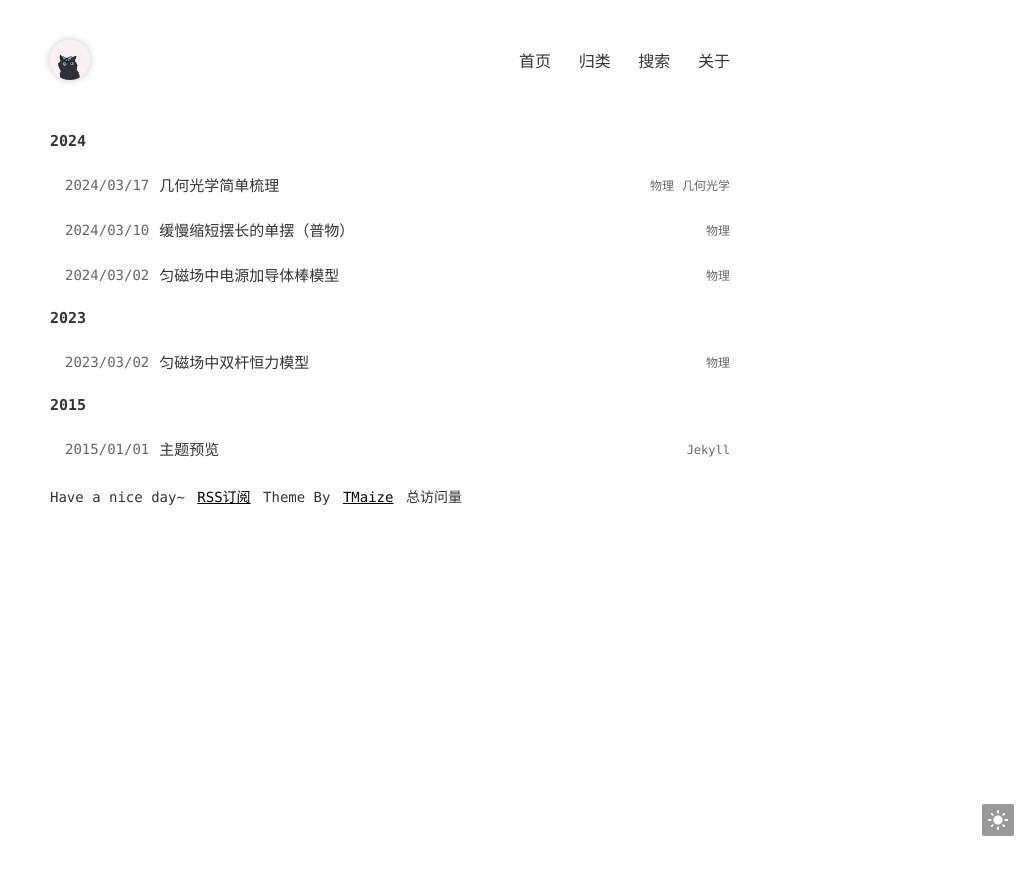
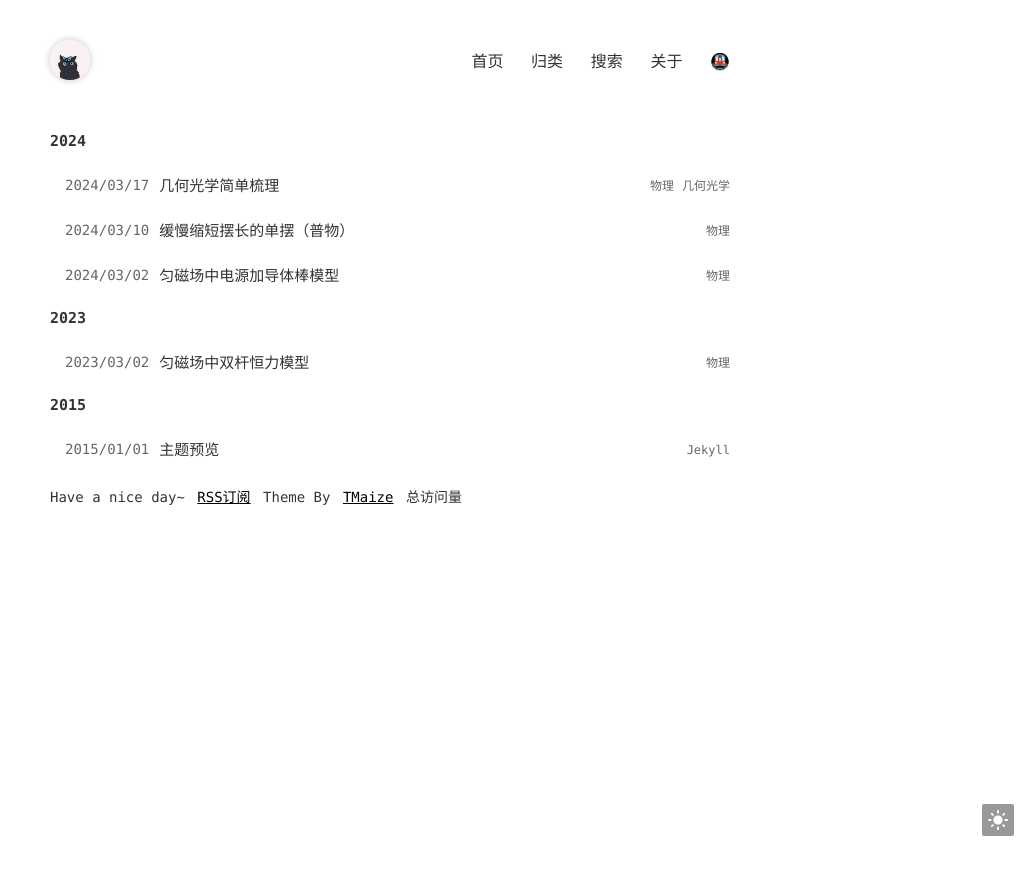
Before and after one commit to lichium/lichium.github.io, a Jekyll site: the page built from index.html, in a window 1280 px wide. Shown: the top 875 px of the page, without its empty margins (250-1280 px from the left). Built offline with Jekyll 4.4.1, drawn with Linux system fonts in a browser that asks for light colours; comment, search, counter and statistics services are not loaded.

```diff
--- a/_config.yml
+++ b/_config.yml
@@ -8,7 +8,7 @@ author: Lichium
 footerText: 'Have a nice day~'
 
 # 这些不要动
-permalink: /posts/:year/:month/:day/:title.html
+permalink: /posts/:year-:month-:day-:title.html
 kramdown:
   auto_ids: true
   input: GFM
@@ -32,6 +32,8 @@ menu:
     url: /pages/search.html
   - title: 关于
     url: /pages/about.html
+  - title: 🚇
+    url: https://www.travellings.cn/go.html
 
 # 点击页面文字冒出特效,不需要请设置为false
 extClickEffect: false
```
